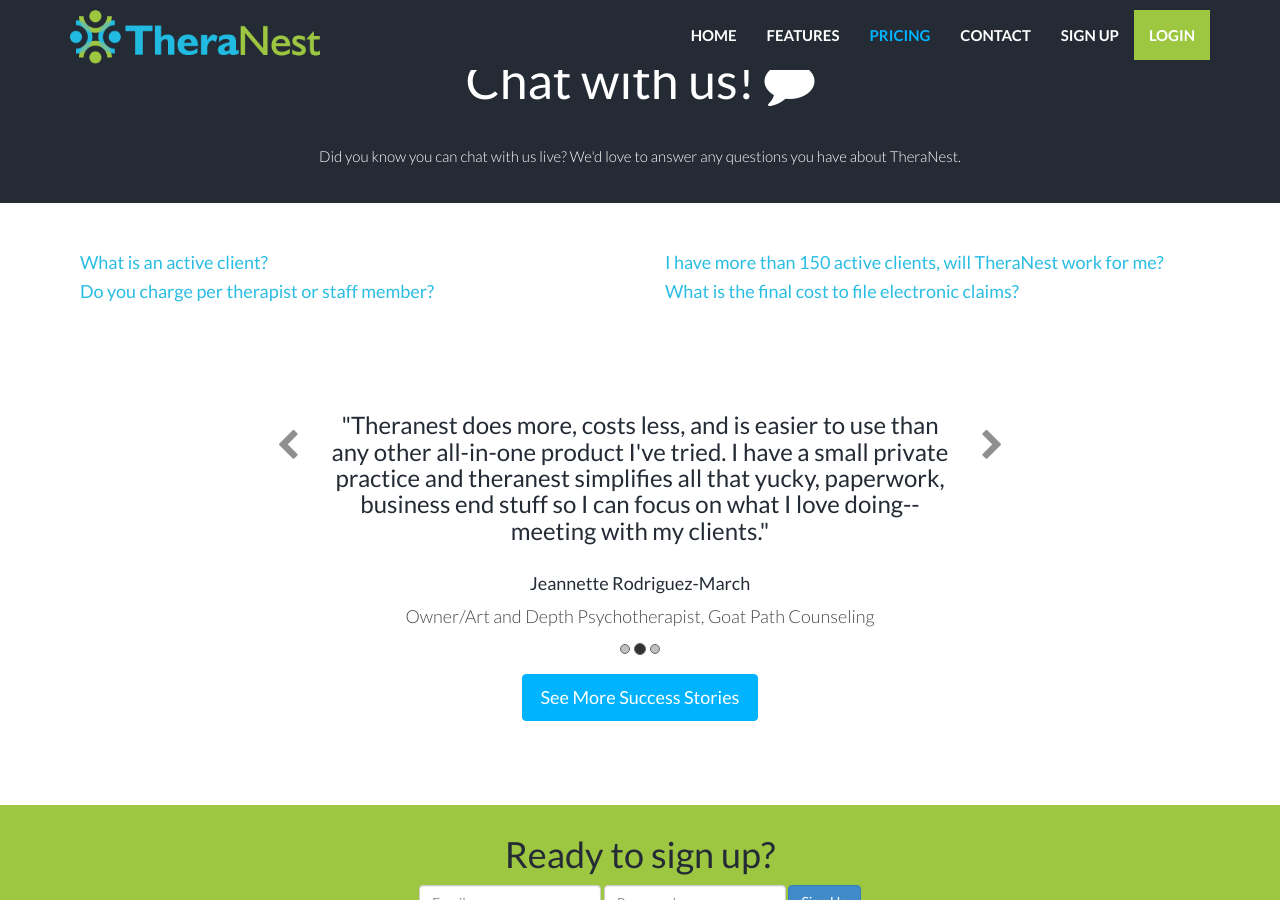
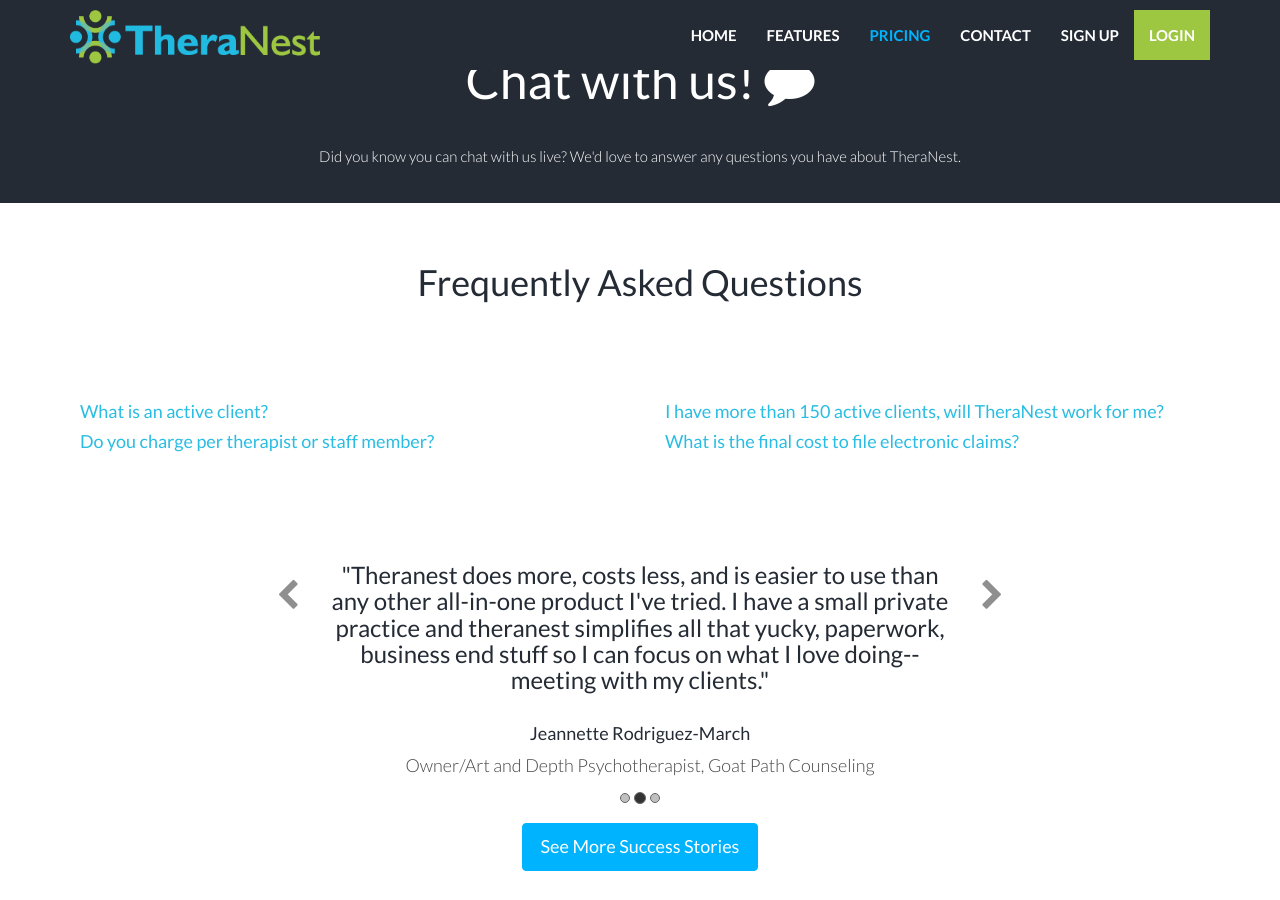
Before and after one commit to kaylacille/theranest-update, a Jekyll site: the page built from pricing.html, in a window 1280 px wide and 900 px high, scrolled down 744 px. Built offline with Jekyll 4.4.1, drawn with Linux system fonts in a browser that asks for light colours; nearby versions of some CDN libraries.

Commit message:
Add FAQs to Pricing

```diff
--- a/pricing.html
+++ b/pricing.html
@@ -71,6 +71,14 @@
 </div><! --/container -->
 </div><! --/twrap -->
 
+<div class="container mtb centered">
+    <div class="row">
+        <div class="col-lg-8 col-lg-offset-2">
+            <h1>Frequently Asked Questions</h1>
+        </div>
+    </div><! --/row -->
+</div><! --/container -->
+
 <div class="container mtb">
     <div class="row">
       <div class="col-lg-6">
```
